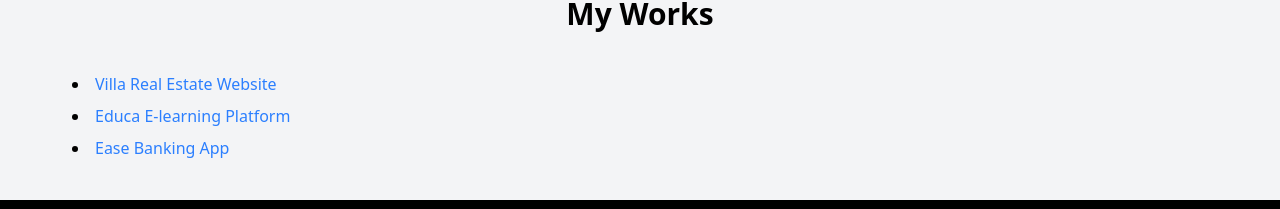
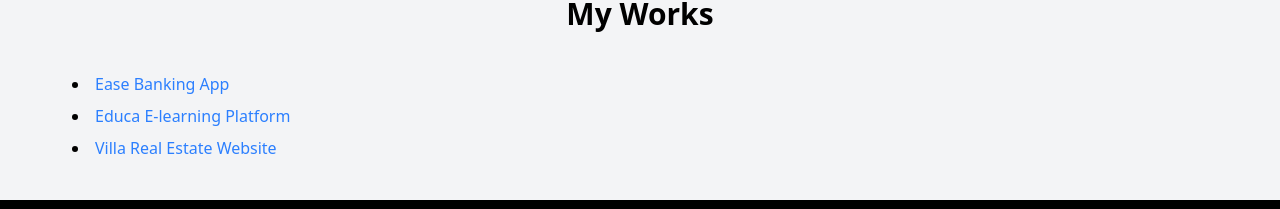
Before and after one commit to Phakulty/my-portfolio, a React (Vite) app: page / in a window 1280 px wide. Shown: the part 2024-2233 px from the top of the page. Built offline with nearby package versions, Linux system fonts and the light colour scheme.

Commit message:
fix: reorder myWorks entries in LandingPage for better organization

```diff
--- a/src/user/LandingPage.jsx
+++ b/src/user/LandingPage.jsx
@@ -61,9 +61,10 @@ const skillsLearning = [
 ];
 
 const myWorks = [
+    { title: "Ease Banking App", link: "https://ease-bank.vercel.app" },
+    { title: "Educa E-learning Platform", link: "https://educa-lac.vercel.app" },
     { title: "Villa Real Estate Website", link: "https://villa-ashen.vercel.app" },
-    { title: "Educa E-learning Platform", link: "https://educa-lac.vercel.app" },
-    { title: "Ease Banking App", link: "https://ease-bank.vercel.app" },
+
 
 ];
 
```
